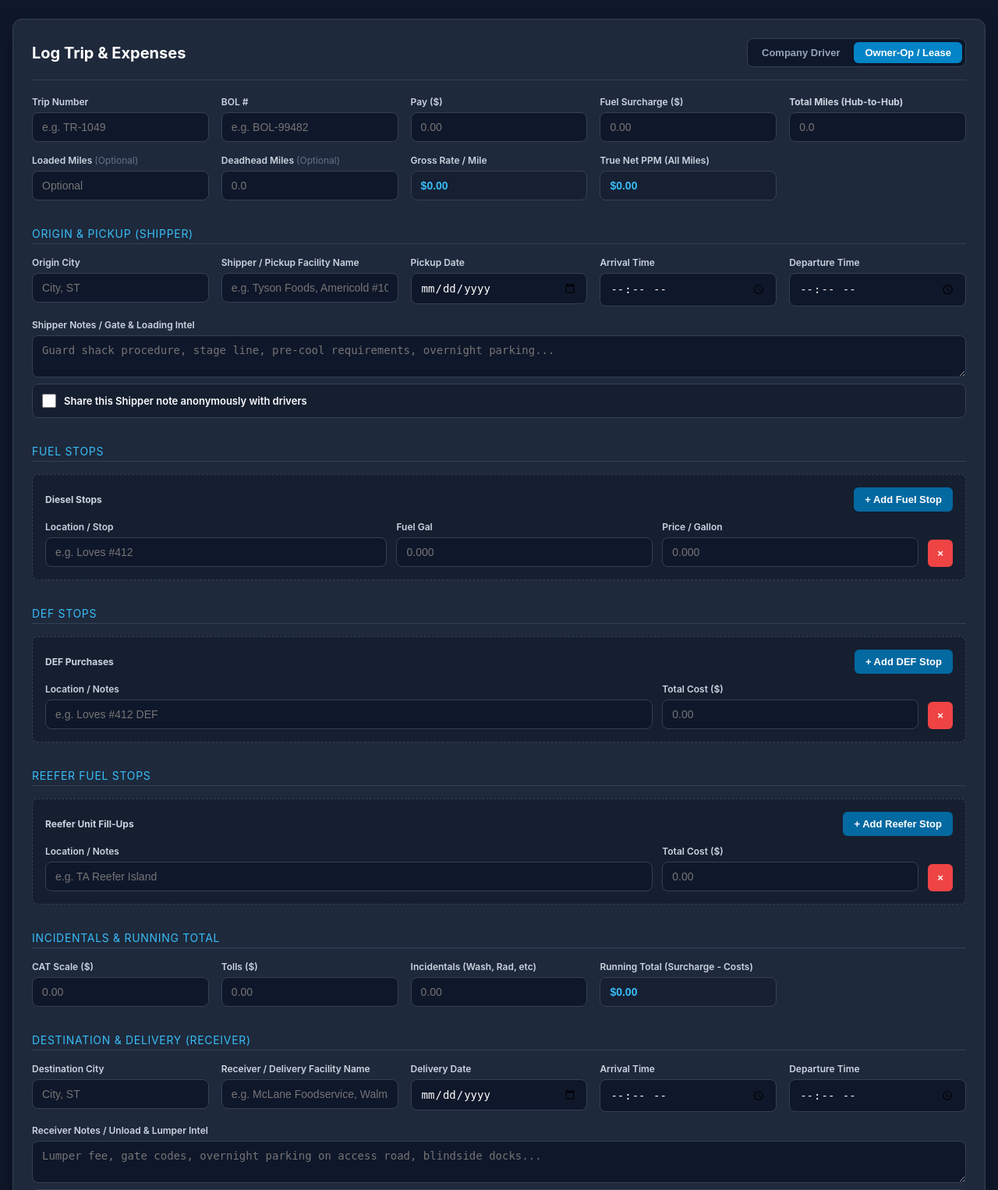
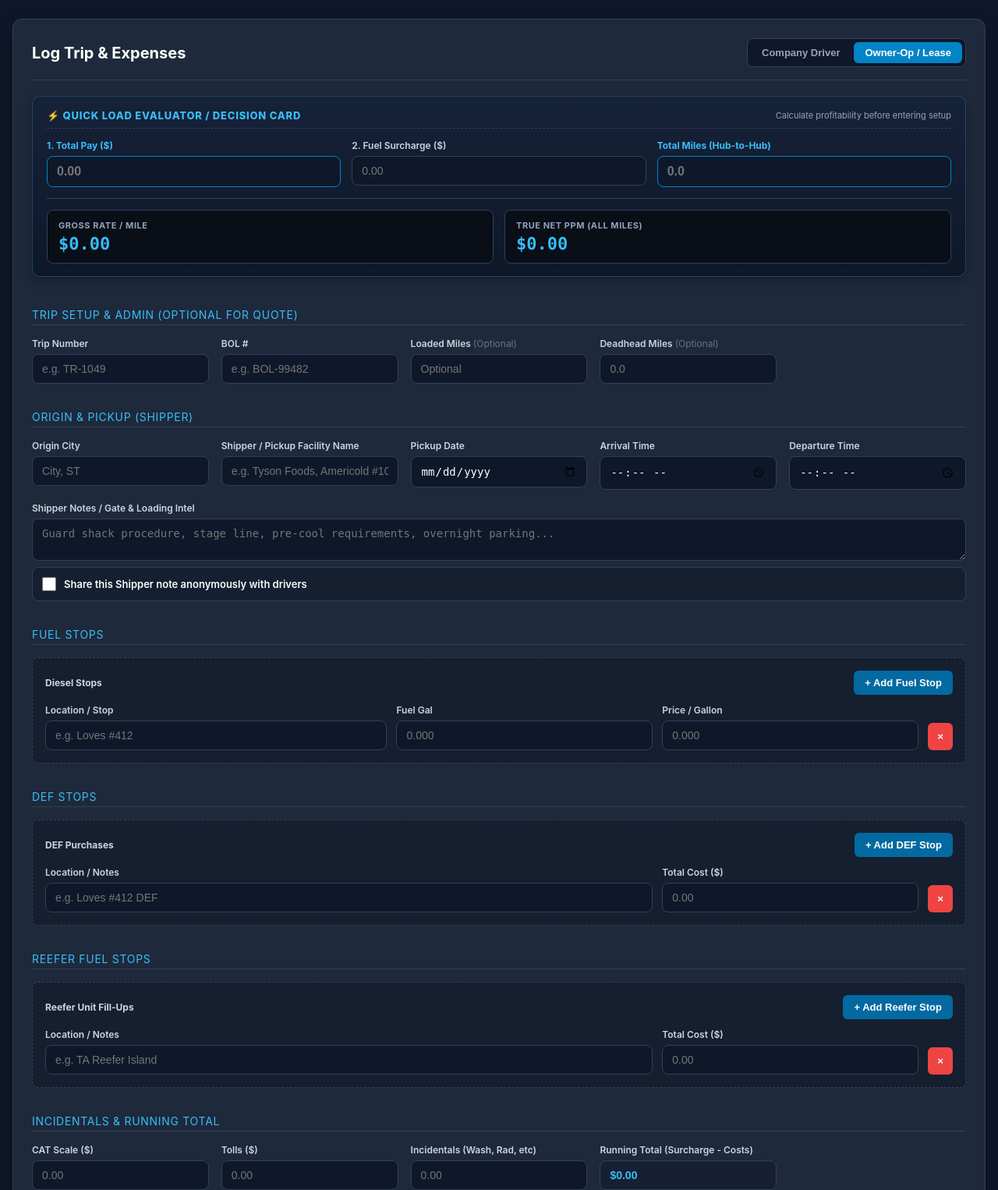
Before and after one commit to Jamminb73/tracker, a Django app: page /log/ in a window 1280 px wide. Shown: the part 74-1600 px from the top of the page at 78% size. Run offline with Django 5.2, Linux system fonts and the light colour scheme; the visitor is signed in with stand-in values (Sample User, id 1); data that the repository does not hold is empty.

Commit message:
moved some items to make it easier to calculate whether a load is worth it or not.

```diff
--- a/tracker/templates/tracker/trip_log.html
+++ b/tracker/templates/tracker/trip_log.html
@@ -88,6 +88,66 @@
             font-weight: 700;
         }
 
+        /* Load Evaluator Card */
+        .load-evaluator-card {
+            grid-column: 1 / -1;
+            background: linear-gradient(180deg, #162238 0%, #0f172a 100%);
+            border: 1px solid #38bdf844;
+            border-radius: 10px;
+            padding: 16px 18px;
+            box-shadow: 0 4px 14px rgba(0,0,0,0.3);
+            margin-bottom: 6px;
+        }
+        .evaluator-header {
+            display: flex;
+            justify-content: space-between;
+            align-items: center;
+            margin-bottom: 14px;
+            border-bottom: 1px dashed #334155;
+            padding-bottom: 8px;
+        }
+        .evaluator-title {
+            font-size: 13px;
+            font-weight: 800;
+            letter-spacing: 0.06em;
+            text-transform: uppercase;
+            color: #38bdf8;
+            display: flex;
+            align-items: center;
+            gap: 6px;
+        }
+        .eval-metrics-grid {
+            display: grid;
+            grid-template-columns: repeat(auto-fit, minmax(200px, 1fr));
+            gap: 14px;
+            margin-top: 14px;
+            padding-top: 14px;
+            border-top: 1px solid #334155;
+        }
+        .metric-badge {
+            background: #090e17;
+            border: 1px solid #334155;
+            border-radius: 8px;
+            padding: 12px 14px;
+            display: flex;
+            flex-direction: column;
+            justify-content: center;
+        }
+        .metric-badge-label {
+            font-size: 11px;
+            text-transform: uppercase;
+            letter-spacing: 0.05em;
+            color: #94a3b8;
+            font-weight: 700;
+            margin-bottom: 4px;
+        }
+        .metric-badge-val {
+            font-size: 22px;
+            font-weight: 800;
+            color: #38bdf8;
+            font-family: ui-monospace, SFMono-Regular, Menlo, Monaco, Consolas, monospace;
+        }
+
         /* Editing Banner */
         .edit-banner {
             grid-column: 1 / -1;
@@ -443,7 +503,71 @@
                 </div>
                 {% endif %}
 
-                <!-- Primary Identifiers -->
+                <!-- ========================================== -->
+                <!-- ⚡ FRONT LOAD EVALUATOR (DECISION BLOCK) -->
+                <!-- ========================================== -->
+                <div class="load-evaluator-card">
+                    <div class="evaluator-header">
+                        <span class="evaluator-title">⚡ Quick Load Evaluator / Decision Card</span>
+                        <span style="font-size: 11px; color: #94a3b8;">Calculate profitability before entering setup</span>
+                    </div>
+
+                    <div style="display: grid; grid-template-columns: repeat(auto-fit, minmax(200px, 1fr)); gap: 14px;">
+                        <!-- Owner-Op Input 1: Pay -->
+                        <div class="form-group mode-owner-only">
+                            <label for="payout" style="color: #38bdf8; font-weight: 700;">1. Total Pay ($)</label>
+                            <input type="number" step="0.01" id="payout" name="payout" value="{{ active_trip.payout|default:'' }}" placeholder="0.00" oninput="calculateLiveTotals()" style="border-color: #0284c7; font-size: 16px; font-weight: 700;">
+                        </div>
+
+                        <!-- Owner-Op Input 2: Fuel Surcharge -->
+                        <div class="form-group mode-owner-only">
+                            <label for="fuel_surcharge" style="color: #cbd5e1;">2. Fuel Surcharge ($)</label>
+                            <input type="number" step="0.01" id="fuel_surcharge" name="fuel_surcharge" value="{{ active_trip.fuel_surcharge|default:'' }}" placeholder="0.00" oninput="calculateLiveTotals()">
+                        </div>
+
+                        <!-- All Drivers: Total Miles -->
+                        <div class="form-group">
+                            <label for="miles_total" style="color: #38bdf8; font-weight: 700;">Total Miles (Hub-to-Hub)</label>
+                            <input type="number" step="0.1" id="miles_total" name="miles_total" value="{{ active_trip.miles_total|default:'' }}" placeholder="0.0" oninput="calculateLiveTotals()" style="border-color: #0284c7; font-size: 16px; font-weight: 700;">
+                        </div>
+
+                        <!-- Company Mode: CPM Rate -->
+                        <div class="form-group mode-company-only" style="display: none;">
+                            <label for="cpm_rate" style="color: #38bdf8; font-weight: 700;">Cents Per Mile (CPM $)</label>
+                            <input type="number" step="0.001" id="cpm_rate" name="cpm_rate" value="{{ active_trip.cpm_rate|default:'' }}" placeholder="{{ default_cpm|default:'0.58' }}" oninput="calculateLiveTotals()" style="border-color: #0284c7; font-size: 16px; font-weight: 700;">
+                        </div>
+                    </div>
+
+                    <!-- Instant Reactive Calculation Badges -->
+                    <div class="eval-metrics-grid">
+                        <!-- Owner-Op Gross PPM -->
+                        <div class="metric-badge mode-owner-only">
+                            <span class="metric-badge-label">Gross Rate / Mile</span>
+                            <div id="display_ppm" class="metric-badge-val">$0.00</div>
+                        </div>
+
+                        <!-- Owner-Op Net PPM -->
+                        <div class="metric-badge mode-owner-only">
+                            <span class="metric-badge-label">True Net PPM (All Miles)</span>
+                            <div id="display_net_ppm" class="metric-badge-val" style="color: #34d399;">$0.00</div>
+                        </div>
+
+                        <!-- Company Estimated Pay -->
+                        <div class="metric-badge mode-company-only" style="display: none;">
+                            <span class="metric-badge-label">Estimated Gross Pay (Miles &times; CPM)</span>
+                            <div id="display_company_pay" class="metric-badge-val">$0.00</div>
+                        </div>
+                    </div>
+
+                    <!-- Hidden legacy input mirrors for server contract compatibility -->
+                    <input type="hidden" id="ppm" readonly>
+                    <input type="hidden" id="net_ppm" readonly>
+                    <input type="hidden" id="company_estimated_pay" readonly>
+                </div>
+
+                <!-- Secondary Trip & Admin Details -->
+                <div class="section-title">Trip Setup &amp; Admin (Optional for Quote)</div>
+
                 <div class="form-group">
                     <label for="trip_number">Trip Number</label>
                     <input type="text" id="trip_number" name="trip_number" value="{{ active_trip.trip_number|default:'' }}" placeholder="e.g. TR-1049">
@@ -454,34 +578,6 @@
                     <input type="text" id="bol_number" name="bol_number" value="{{ active_trip.bol_number|default:'' }}" placeholder="e.g. BOL-99482">
                 </div>
 
-                <!-- Company Mode Pay Fields -->
-                <div class="form-group mode-company-only" style="display: none;">
-                    <label for="cpm_rate">Cents Per Mile (CPM $)</label>
-                    <input type="number" step="0.001" id="cpm_rate" name="cpm_rate" value="{{ active_trip.cpm_rate|default:'' }}" placeholder="{{ default_cpm|default:'0.58' }}" oninput="calculateLiveTotals()">
-                </div>
-
-                <div class="form-group mode-company-only" style="display: none;">
-                    <label for="company_estimated_pay">Estimated Pay (Miles &times; CPM)</label>
-                    <input type="text" id="company_estimated_pay" readonly placeholder="$0.00">
-                </div>
-
-                <!-- Owner-Op Mode Pay Fields -->
-                <div class="form-group mode-owner-only">
-                    <label for="payout">Pay ($)</label>
-                    <input type="number" step="0.01" id="payout" name="payout" value="{{ active_trip.payout|default:'' }}" placeholder="0.00" oninput="calculateLiveTotals()">
-                </div>
-
-                <div class="form-group mode-owner-only">
-                    <label for="fuel_surcharge">Fuel Surcharge ($)</label>
-                    <input type="number" step="0.01" id="fuel_surcharge" name="fuel_surcharge" value="{{ active_trip.fuel_surcharge|default:'' }}" placeholder="0.00" oninput="calculateLiveTotals()">
-                </div>
-
-                <!-- Mileage Section -->
-                <div class="form-group">
-                    <label for="miles_total"><strong>Total Miles (Hub-to-Hub)</strong></label>
-                    <input type="number" step="0.1" id="miles_total" name="miles_total" value="{{ active_trip.miles_total|default:'' }}" placeholder="0.0" oninput="calculateLiveTotals()">
-                </div>
-
                 <div class="form-group mode-owner-only">
                     <label for="loaded_miles">Loaded Miles <span class="label-optional">(Optional)</span></label>
                     <input type="number" step="0.1" id="loaded_miles" name="loaded_miles" value="{{ active_trip.loaded_miles|default:'' }}" placeholder="Optional" oninput="calculateLiveTotals()">
@@ -490,16 +586,6 @@
                 <div class="form-group mode-owner-only">
                     <label for="deadhead_miles">Deadhead Miles <span class="label-optional">(Optional)</span></label>
                     <input type="number" step="0.1" id="deadhead_miles" name="deadhead_miles" value="{{ active_trip.deadhead_miles|default:'' }}" placeholder="0.0" oninput="calculateLiveTotals()">
-                </div>
-
-                <div class="form-group mode-owner-only">
-                    <label for="ppm">Gross Rate / Mile</label>
-                    <input type="text" id="ppm" readonly placeholder="$0.00">
-                </div>
-
-                <div class="form-group mode-owner-only">
-                    <label for="net_ppm">True Net PPM (All Miles)</label>
-                    <input type="text" id="net_ppm" readonly placeholder="$0.00">
                 </div>
 
                 <!-- Origin & Pickup Section -->
@@ -749,7 +835,7 @@
                     </div>
                 </div>
 
-                <!-- Action Buttons: Explicit JS Handlers Prevent Accidental Delivery -->
+                <!-- Action Buttons -->
                 <div class="btn-row">
                     <button type="button" class="btn-save" onclick="handleTripSubmit('save_log')">Save Daily Log</button>
                     <button type="button" class="btn-plan" onclick="handleTripSubmit('plan_mission')">Save as Quote / Mission</button>
@@ -861,7 +947,6 @@
                             data-tolls="{{ trip.tolls|default:'0' }}"
                             data-incidental="{{ trip.incidentals|default:'0' }}">
                             <td>
-                                <!-- Open and accessible for all trips, delivered or otherwise -->
                                 <a href="{% url 'trip_log_edit' trip.id %}" class="btn-edit-action">✏️ Edit</a>
                             </td>
                             <td>
@@ -954,7 +1039,6 @@
     </div>
 
     <script>
-        // Store user-scoped preference key so multiple accounts on the same device don't conflict
         const USER_PREF_KEY = 'riglog_driver_mode_{{ request.user.id|default:"anon" }}';
 
         let savedPreference = localStorage.getItem(USER_PREF_KEY);
@@ -981,7 +1065,7 @@
                 btnOwner.classList.remove('active');
 
                 ownerElements.forEach(el => el.style.display = 'none');
-                companyElements.forEach(el => el.style.display = 'flex');
+                companyElements.forEach(el => el.style.display = '');
             } else {
                 btnOwner.classList.add('active');
                 btnCompany.classList.remove('active');
@@ -993,7 +1077,6 @@
             calculateLiveTotals();
         }
 
-        // Tap-to-select-all on all numeric inputs so drivers don't have to backspace/clear
         function attachInputAutoSelect() {
             document.querySelectorAll('input[type="number"]').forEach(input => {
                 if (!input.dataset.autoselectAttached) {
@@ -1008,12 +1091,10 @@
             });
         }
 
-        // Explicit submit router for forms
         function handleTripSubmit(actionType) {
             const form = document.getElementById('tripForm');
             const statusInput = document.getElementById('tripStatus');
 
-            // Remove any old appended action inputs
             const oldAction = document.getElementById('formActionParam');
             if (oldAction) oldAction.remove();
 
@@ -1027,7 +1108,6 @@
             if (actionType === 'plan_mission') {
                 statusInput.value = 'Quote / Planner';
             } else if (actionType === 'save_log') {
-                // If it's already Delivered, keep Delivered so late receipt edits preserve status
                 if (statusInput.value !== 'Delivered' && statusInput.value !== 'Quote / Planner') {
                     statusInput.value = 'In Transit';
                 }
@@ -1119,7 +1199,9 @@
             if (currentMode === 'COMPANY') {
                 const cpm = parseFloat(document.getElementById('cpm_rate').value) || 0;
                 const estPay = totalMiles * cpm;
-                document.getElementById('company_estimated_pay').value = '$' + estPay.toFixed(2);
+                const formattedPay = '$' + estPay.toFixed(2);
+                document.getElementById('company_estimated_pay').value = formattedPay;
+                document.getElementById('display_company_pay').textContent = formattedPay;
                 return;
             }
 
@@ -1145,11 +1227,16 @@
 
             // Gross Rate Per Mile: Pay / Total Miles
             const ppmField = document.getElementById('ppm');
+            const displayPpm = document.getElementById('display_ppm');
             const milesBasis = totalMiles > 0 ? totalMiles : loadedMiles;
+
             if (milesBasis > 0 && pay > 0) {
-                ppmField.value = '$' + (pay / milesBasis).toFixed(2);
+                const calculatedPpm = '$' + (pay / milesBasis).toFixed(2);
+                ppmField.value = calculatedPpm;
+                displayPpm.textContent = calculatedPpm;
             } else {
                 ppmField.value = '$0.00';
+                displayPpm.textContent = '$0.00';
             }
 
             // Fuel Line Totals
@@ -1174,17 +1261,23 @@
             const netProfit = totalRevenue - totalExpenses;
 
             const netPpmField = document.getElementById('net_ppm');
+            const displayNetPpm = document.getElementById('display_net_ppm');
+
             if (totalDistance > 0) {
                 const netRate = netProfit / totalDistance;
-                netPpmField.value = (netRate < 0 ? '-$' : '$') + Math.abs(netRate).toFixed(2);
-                netPpmField.style.color = netRate >= 1.50 ? '#34d399' : (netRate > 0 ? '#fbbf24' : '#f87171');
+                const formattedNetRate = (netRate < 0 ? '-$' : '$') + Math.abs(netRate).toFixed(2);
+                netPpmField.value = formattedNetRate;
+                displayNetPpm.textContent = formattedNetRate;
+
+                const color = netRate >= 1.50 ? '#34d399' : (netRate > 0 ? '#fbbf24' : '#f87171');
+                displayNetPpm.style.color = color;
             } else {
                 netPpmField.value = '$0.00';
-                netPpmField.style.color = '#38bdf8';
+                displayNetPpm.textContent = '$0.00';
+                displayNetPpm.style.color = '#38bdf8';
             }
         }
 
-        // SVG Semi-Trailer Icon Generator
         function getTrailerSvg(fillColor, width = 24, height = 14) {
             return '<svg width="' + width + '" height="' + height + '" viewBox="0 0 24 14" fill="' + fillColor + '" style="display: inline-block; vertical-align: middle;">'
                 + '<path d="M1 2h14v8H1V2zm15 3h4l3 3v2h-7V5zm-12 8a1.5 1.5 0 100-3 1.5 1.5 0 000 3zm8 0a1.5 1.5 0 100-3 1.5 1.5 0 000 3zm7 0a1.5 1.5 0 100-3 1.5 1.5 0 000 3z"/>'
@@ -1249,13 +1342,12 @@
             }
         }
 
-        // Pay Period Preset: Wednesday after 16:00 to Wednesday before 16:00
         function applyPayPeriodPreset(btnElement) {
             document.querySelectorAll('#btnPresetPayWeek, #btnPreset7, #btnPreset14, #btnPreset30, #btnPresetAll').forEach(b => b.classList.remove('active'));
             if (btnElement) btnElement.classList.add('active');
 
             const now = new Date();
-            const dayOfWeek = now.getDay(); // Sunday=0, Wednesday=3
+            const dayOfWeek = now.getDay();
             const hours = now.getHours();
 
             let daysSinceWed = (dayOfWeek - 3 + 7) % 7;
@@ -1281,7 +1373,6 @@
             filterByDateRange();
         }
 
-        // Standard Preset Filter Logic
         function applyDatePreset(days, btnElement) {
             document.querySelectorAll('#btnPresetPayWeek, #btnPreset7, #btnPreset14, #btnPreset30, #btnPresetAll').forEach(b => b.classList.remove('active'));
             if (btnElement) btnElement.classList.add('active');
@@ -1393,7 +1484,6 @@
             netEl.style.color = netSum >= 0 ? '#34d399' : '#f87171';
         }
 
-        // Feature Suggestion Modal Functions
         function openSuggestionModal() {
             document.getElementById('suggestionModal').style.display = 'flex';
         }
@@ -1452,7 +1542,6 @@
             });
         }
 
-        // Facility Live Lookups
         function setupFacilityLookup(inputId, bannerId, personalBlockId, warningTextId, commBlockId, commListId) {
             const input = document.getElementById(inputId);
             const banner = document.getElementById(bannerId);
@@ -1535,7 +1624,6 @@
             setupFacilityLookup('pickup_facility', 'pickup-warning-banner', 'pickup-personal-block', 'pickup-warning-text', 'pickup-community-block', 'pickup-community-list');
             setupFacilityLookup('destination_facility', 'dropoff-warning-banner', 'dropoff-personal-block', 'dropoff-warning-text', 'dropoff-community-block', 'dropoff-community-list');
 
-            // Default to Wednesday 16:00 pay period preset on load
             const payWeekBtn = document.getElementById('btnPresetPayWeek');
             if (payWeekBtn) {
                 applyPayPeriodPreset(payWeekBtn);
```
